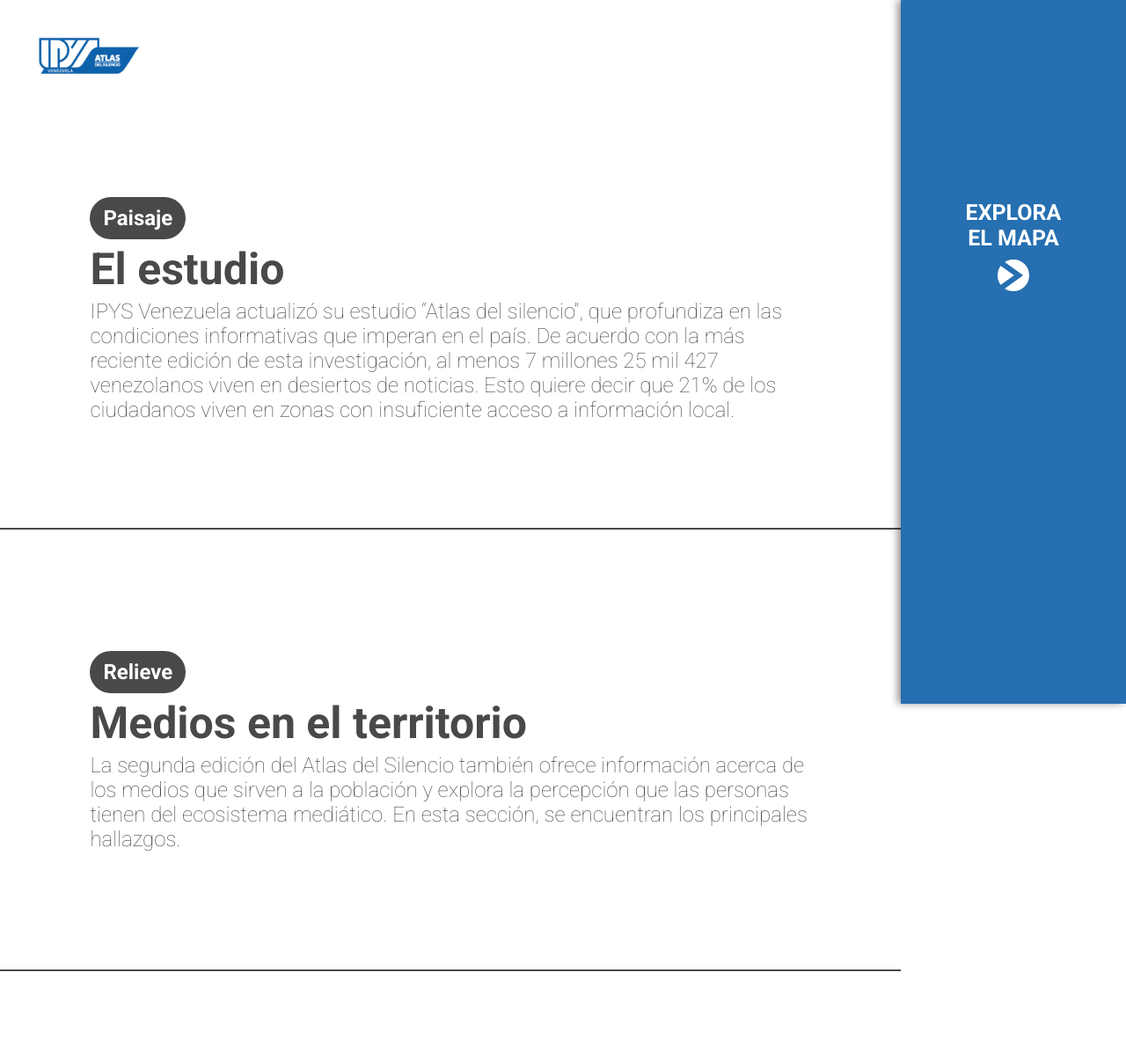
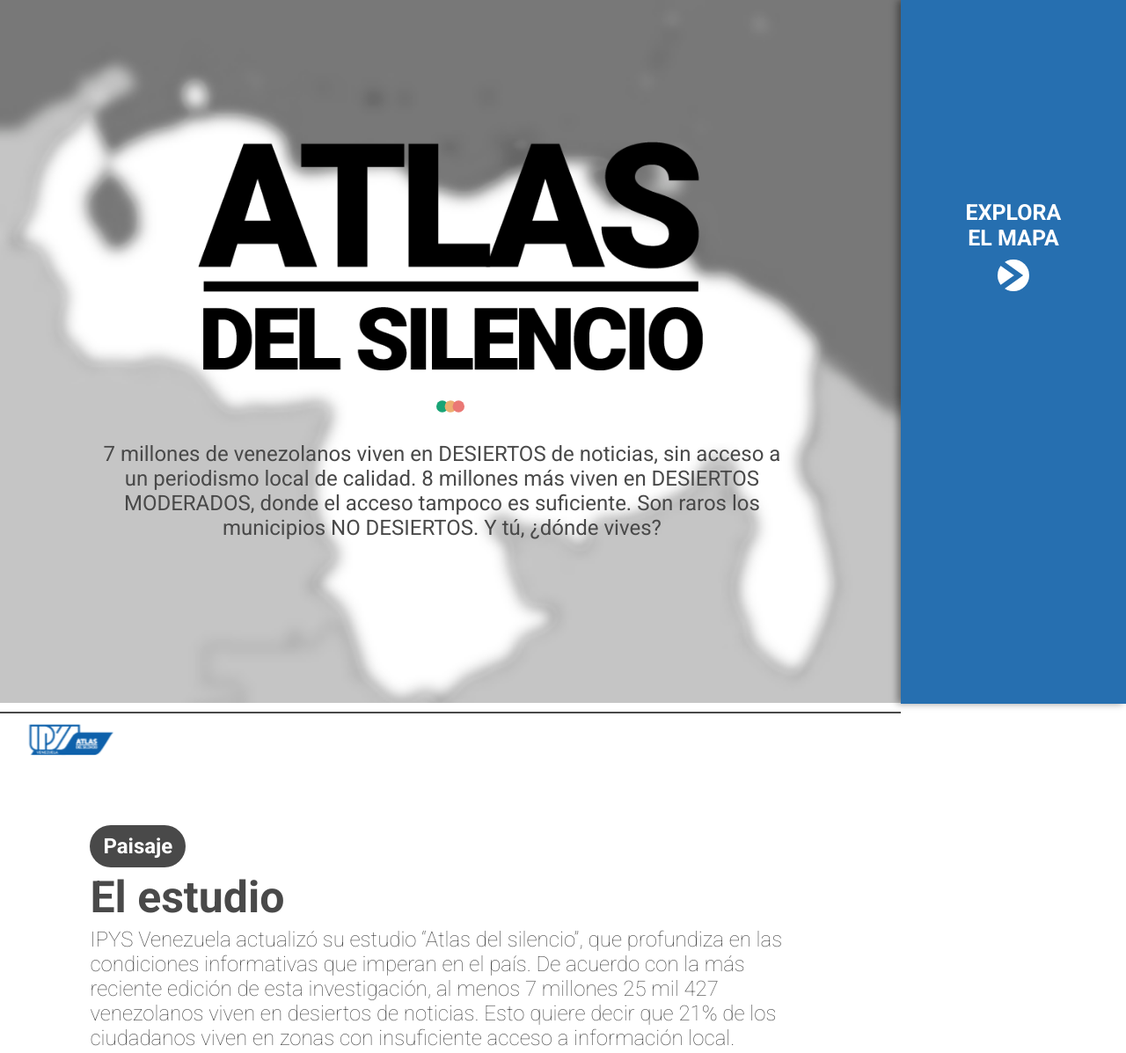
Before and after one commit to coldfoot/atlas-del-silencio-parte-2, a plain HTML site: page index.html in a window 1280 px wide. Shown: the top 1197 px of the page at 88% size. Drawn offline with Linux system fonts and the light colour scheme.

Commit message:
suffered until the intro section works

```diff
--- a/index.html
+++ b/index.html
@@ -52,29 +52,47 @@
         </div>
     </a>
 
+    <!-- Intro - Link to map -->
+
+
 
     <!-- Main content container -->
     <div class="main-content">
 
+        <!-- Intro -->
+        <section class="intro">
+            <div class="intro-container">
+                <div class="intro-container-inner">
+                    <div class="img-holder logo">
+                        <img src="./imgs/logoatlas.png" class="atlas-logo">
+                    </div>
+                    <div class="img-holder dots">
+                        <img src="./imgs/favicon-32.svg" class="overlay-dots">
+                    </div>
+                    <div class="lead-holder">
+                        <p>7 millones de venezolanos viven en DESIERTOS de noticias, sin acceso a un periodismo local de calidad. 8 millones más viven en DESIERTOS MODERADOS, donde el acceso tampoco es suficiente. Son raros los municipios NO DESIERTOS. Y tú, ¿dónde vives?</p>
+                    </div>
+                </div>
+            </div>
+            <hr class="divider"></hr>
+        </section>
+
+        <!-- Menu -->
+        <section class="menu"></section>
+        <div class="menu-container second">
+            <div class="img-holder">
+                <img src="./imgs/logo-ipys.png" class="logo">
+            </div>
+            <!-- <div class="title-holder">
+                <h1 class="outer-title">Atlas del Silencio</h1>
+            </div> -->
+        </div>
+    </section>
 
 
-        <!-- Intro - Link to map
-        <section class="intro">
-            <div class="big-opener-container">
-                <div class="menu-container big-opener">
-                    <img src="./imgs/logo-ipys.png" class="logo">
-                </div>
-                <img src="./imgs/mapa-venezuela-home.png" class="big-opener">
-            </div> -->
-
-        </section>
 
         <!-- Links -->
         <section class="story-links">
-            <div class="menu-container second">
-                <img src="./imgs/logo-ipys.png" class="logo">
-            </div>
-
             <div class="story-link-outer">
                 <div class="story-link-container">
 
--- a/style.css
+++ b/style.css
@@ -73,43 +73,87 @@ a:visited {
     opacity: 1;
 }
 
-/* Opening screen */
+/* Menu */
 
 .menu-container {
+    display: flex;
     position: relative;
     background-color: #fff;
-    top: 0;
-    left: 0;
-    right: 0;
     z-index: 10;
     margin: 10px;
-    padding: 10px;
     background-color: transparent;
+    gap: 20px;
+    padding: 0 2% 0 2%
 }
 
-.menu-container img {
-    margin-top: 20px;
-    margin-left: 20px;
-    width: 120px;
+.title-holder .outer-title {
+    text-align: center;
+
 }
 
-.big-opener-container {
-    display: block;
-    height: 100vh;http://127.0.0.1:5500/imgs/mapa-venezuela-home.png
+.menu-container h1.outer-title {
+    color: var(--color-ipys);
+    font-size: 40px;
 }
 
-img.big-opener {
-    width: 100%;
+.logo-holder {
+    display: flex;
+    align-items: center;
+    justify-content: center;
+    width: 50%;
+    align-self: center;
 }
 
-@media screen and (max-width: 1000px) {
-    .big-opener-container {
-        display: block;
-        height: 50vh;
-    }
+img.logo {
+    width: 100px;
+    margin: 0;
 }
 
+/* Opening screen */
+.intro-container {
+    min-height: 99.9vh;
+    width: 100%;
+    display: flex;
+    flex-direction: column;
+    align-items: center;
+    justify-content: center;
+    background-image: url("./imgs/mapa-venezuela-home.png");
+    background-size: cover;
+}
 
+.intro-container-inner {
+    width: 80%;
+}
+
+.intro-container .img-holder.logo {
+    display: flex;
+    align-items: center;
+    justify-content: center;
+
+}
+
+.intro-container img.atlas-logo {
+    width: 70%;
+    max-width: 600px;
+}
+
+.intro-container .img-holder.dots {
+    display: flex;
+    align-items: center;
+    justify-content: center;
+    margin-top: 25px;;
+}
+
+.lead-holder {
+    margin-bottom: 10px;
+    max-width: 800px;
+
+}
+
+.lead-holder p {
+    text-align: center;
+    font-size: 24px;
+}
 
 /* Shortcut to map */
 @media screen and (min-width: 1000px) {
@@ -221,9 +265,9 @@ img.big-opener {
         width: 100%;
     }
 
-    .menu-container.second {
+    /* .menu-container.second {
         display: none;
-    }
+    } */
 }
 
 .story-link-container a.text-elements:hover {
@@ -231,10 +275,9 @@ img.big-opener {
 }
 
 .story-link-container {
-    min-height: 50vh;
     display: flex;
     flex-direction: row;
-    justify-content: center;
+    justify-content: flex-start;
     align-items: center;
     padding-left: 10%;
     padding-right: 10%;
@@ -278,17 +321,6 @@ img.big-opener {
     width: 50%;
 } */
 
-.story-link-container .logo-holder {
-    display: flex;
-    align-items: center;
-    justify-content: center;
-    width: 50%;
-    align-self: center;
-}
-
-.logo-holder img.logo {
-    width: 200px;
-}
 
 .divider {
     border: none; /* Remove default border */
```
